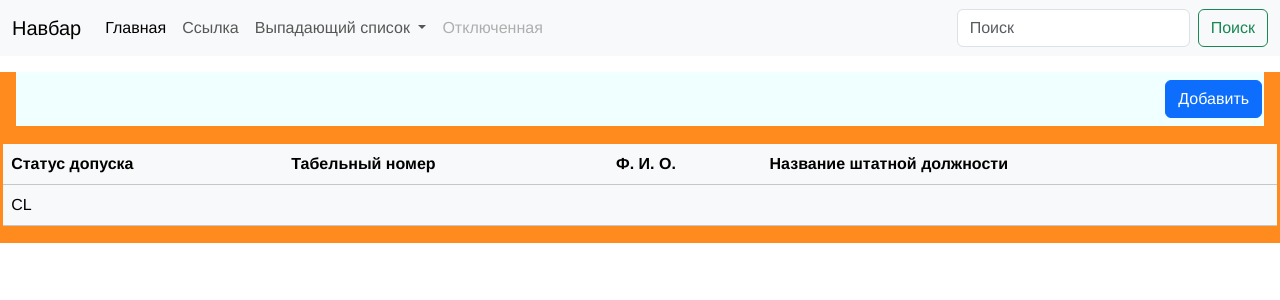
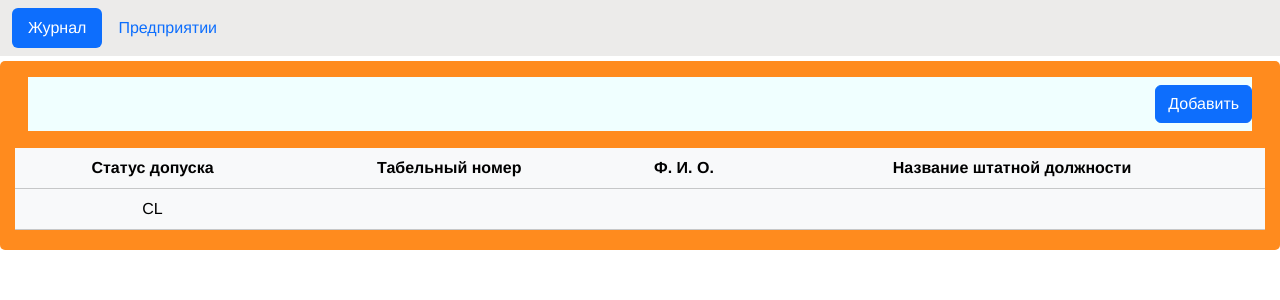
Before and after one commit to Icorp-org-repo/LaborProtection, a Django app: page / in a window 1280 px wide. Shown: the top 300 px of the page. Run offline with Django 4.2, Linux system fonts and the light colour scheme; tables that the repository leaves empty hold one stand-in row (values such as "Sample post"); some libraries are stand-ins or nearby versions.

Commit message:
Add temlate

```diff
--- a/mysite/elprotection/static/css/elprotection.css
+++ b/mysite/elprotection/static/css/elprotection.css
@@ -6,14 +6,16 @@
 
 /* menu  */
 
-div.sidebar {
-    background-color: rgba(30, 144, 255, 1.0);
-    float: top;
+.sidebar {
+    background-color: rgb(236, 235, 234);
+    padding-bottom: 0.5em;
+    padding-top: 0.5em;
 }
 
 div.content {
     background-color: rgb(255, 139, 30);
-    box-sizing: border-box;
+    margin-top: 0.3em;
+    border-radius: 5px;
 }
 
 
--- a/mysite/elprotection/templates/elprotection/base.html
+++ b/mysite/elprotection/templates/elprotection/base.html
@@ -8,27 +8,32 @@
           content="width=device-width, user-scalable=no, initial-scale=1.0, maximum-scale=1.0, minimum-scale=1.0">
     <meta http-equiv="X-UA-Compatible" content="ie=edge">
     <link href="https://cdn.jsdelivr.net/npm/bootstrap@5.3.2/dist/css/bootstrap.min.css" rel="stylesheet" integrity="sha384-T3c6CoIi6uLrA9TneNEoa7RxnatzjcDSCmG1MXxSR1GAsXEV/Dwwykc2MPK8M2HN" crossorigin="anonymous">
+    <script src="https://cdn.jsdelivr.net/npm/bootstrap@5.3.2/dist/js/bootstrap.bundle.min.js" integrity="sha384-C6RzsynM9kWDrMNeT87bh95OGNyZPhcTNXj1NW7RuBCsyN/o0jlpcV8Qyq46cDfL" crossorigin="anonymous"></script>
     <link href="{% static 'css/elprotection.css' %}" rel="stylesheet">
     <title>{% block title %}{% endblock %}</title>
     {% block links %}{% endblock %}
+
+
 </head>
 <body>
-        <div class="sidebar">
-            {% block sidebar %}
-            {% endblock %}
-        </div>
-        <div class="content">
-            {% block content %}{% endblock %}
+    <script src="https://code.jquery.com/jquery-3.3.1.slim.min.js" integrity="sha384-q8i/X+965DzO0rT7abK41JStQIAqVgRVzpbzo5smXKp4YfRvH+8abtTE1Pi6jizo" crossorigin="anonymous"></script>
+    <script src="https://cdnjs.cloudflare.com/ajax/libs/popper.js/1.14.7/umd/popper.min.js" integrity="sha384-UO2eT0CpHqdSJQ6hJty5KVphtPhzWj9WO1clHTMGa3JDZwrnQq4sF86dIHNDz0W1" crossorigin="anonymous"></script>
+    <script src="https://stackpath.bootstrapcdn.com/bootstrap/4.3.1/js/bootstrap.min.js" integrity="sha384-JjSmVgyd0p3pXB1rRibZUAYoIIy6OrQ6VrjIEaFf/nJGzIxFDsf4x0xIM+B07jRM" crossorigin="anonymous"></script>
+
+
+    <div class="container-fluid text-center">
+        <div class="row sidebar">
+            <div class="col">
+                {% block sidebar %}{% endblock %}
+
+            </div>
         </div>
 
-
-
-
-
-
-<script src="{% static 'jsf/elprotection.js' %}"></script>
-<script src="https://cdn.jsdelivr.net/npm/bootstrap@5.3.2/dist/js/bootstrap.bundle.min.js" integrity="sha384-C6RzsynM9kWDrMNeT87bh95OGNyZPhcTNXj1NW7RuBCsyN/o0jlpcV8Qyq46cDfL" crossorigin="anonymous"></script>
-<script src="https://cdn.jsdelivr.net/npm/@popperjs/core@2.11.8/dist/umd/popper.min.js" integrity="sha384-I7E8VVD/ismYTF4hNIPjVp/Zjvgyol6VFvRkX/vR+Vc4jQkC+hVqc2pM8ODewa9r" crossorigin="anonymous"></script>
-<script src="https://cdn.jsdelivr.net/npm/bootstrap@5.3.2/dist/js/bootstrap.min.js" integrity="sha384-BBtl+eGJRgqQAUMxJ7pMwbEyER4l1g+O15P+16Ep7Q9Q+zqX6gSbd85u4mG4QzX+" crossorigin="anonymous"></script>
+        <div class="row">
+            <div class="col content">
+                {% block content %}{% endblock %}
+            </div>
+        </div>
+    </div>
 </body>
 </html>
--- a/mysite/elprotection/templates/elprotection/intags/sidebar.html
+++ b/mysite/elprotection/templates/elprotection/intags/sidebar.html
@@ -1,36 +1,21 @@
-<nav class="navbar navbar-expand-lg bg-body-tertiary">
-  <div class="container-fluid">
-    <a class="navbar-brand" href="#">Навбар</a>
-    <button class="navbar-toggler" type="button" data-bs-toggle="collapse" data-bs-target="#navbarSupportedContent" aria-controls="navbarSupportedContent" aria-expanded="false" aria-label="Переключатель навигации">
-      <span class="navbar-toggler-icon"></span>
-    </button>
-    <div class="collapse navbar-collapse" id="navbarSupportedContent">
-      <ul class="navbar-nav me-auto mb-2 mb-lg-0">
-        <li class="nav-item">
-          <a class="nav-link active" aria-current="page" href="#">Главная</a>
-        </li>
-        <li class="nav-item">
-          <a class="nav-link" href="#">Ссылка</a>
-        </li>
-        <li class="nav-item dropdown">
-          <a class="nav-link dropdown-toggle" href="#" role="button" data-bs-toggle="dropdown" aria-expanded="false">
-            Выпадающий список
-          </a>
-          <ul class="dropdown-menu">
-            <li><a class="dropdown-item" href="#">Действие</a></li>
-            <li><a class="dropdown-item" href="#">Другое действие</a></li>
-            <li><hr class="dropdown-divider"></li>
-            <li><a class="dropdown-item" href="#">Что-то еще здесь</a></li>
-          </ul>
-        </li>
-        <li class="nav-item">
-          <a class="nav-link disabled">Отключенная</a>
-        </li>
-      </ul>
-      <form class="d-flex" role="search">
-        <input class="form-control me-2" type="search" placeholder="Поиск" aria-label="Поиск">
-        <button class="btn btn-outline-success" type="submit">Поиск</button>
-      </form>
-    </div>
-  </div>
-</nav>
+<ul class="nav nav-pills">
+  {% for item in list_menu %}
+    {% if active_item is None%}
+      <li class="nav-item ">
+        {% if forloop.first %}
+          <a href="{% url item.url %}" class="nav-link active">{{ item.title }}</a>
+        {% else %}
+          <a href="{% url item.url %}" class="nav-link">{{ item.title }}</a>
+        {% endif %}
+      </li>
+    {% else %}
+      <li class="nav-item">
+        {% if item.title in active_item %}
+          <a href="{% url item.url %}" class="nav-link active">{{ item.title }}</a>
+        {% else %}
+          <a href="{% url item.url %}" class="nav-link">{{ item.title }}</a>
+      {% endif %}
+    </li>
+    {% endif %}
+  {% endfor %}
+</ul>
--- a/mysite/elprotection/templates/elprotection/protocol/list.html
+++ b/mysite/elprotection/templates/elprotection/protocol/list.html
@@ -2,10 +2,7 @@
 {% load elprotection_tags %}
 {% block title %}Протокола{% endblock %}
 
-{% block sidebar %}
-{% show_sidebar %}
-{% endblock %}
-
+{% block sidebar %}{% show_sidebar active %}{% endblock %}
 
 {% block content %}
 <div class="control-panel">
--- a/mysite/elprotection/templatetags/elprotection_tags.py
+++ b/mysite/elprotection/templatetags/elprotection_tags.py
@@ -6,5 +6,8 @@
 
 
 @register.inclusion_tag('elprotection/intags/sidebar.html')
-def show_sidebar():
-    return {}
+def show_sidebar(active_item=None):
+    return {'list_menu':
+                [{'title': 'Журнал', 'url': 'elprotection:protocols',},
+                 {'title': 'Предприятии', 'url': 'elprotection:list_company',}],
+            'active_item': active_item}
--- a/mysite/elprotection/urls.py
+++ b/mysite/elprotection/urls.py
@@ -4,5 +4,7 @@
 app_name = 'elprotection'
 
 urlpatterns = [
-    path('', views.protocol_list, name='protocol_list')
+    path('', views.protocol_list, name='index'),
+    path('protocols/', views.protocol_list, name='protocols'),
+    path('company/', views.company_list, name='list_company')
 ]
--- a/mysite/elprotection/views.py
+++ b/mysite/elprotection/views.py
@@ -10,5 +10,16 @@
     return render(request,
                   'elprotection/protocol/list.html',
                   {
-                      'protocols': protocols
+                      'protocols': protocols,
+                      'active': 'Журнал',
                   })
+
+
+def company_list(request):
+    protocols = Protocol.objects.all()
+    return render(request,
+                  'elprotection/protocol/list.html',
+                  {
+                      'protocols': protocols,
+                      'active': 'Предприятии',
+                  })
```
